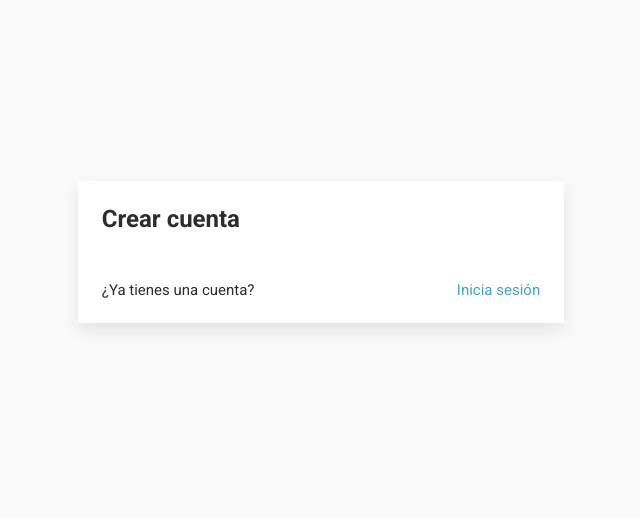
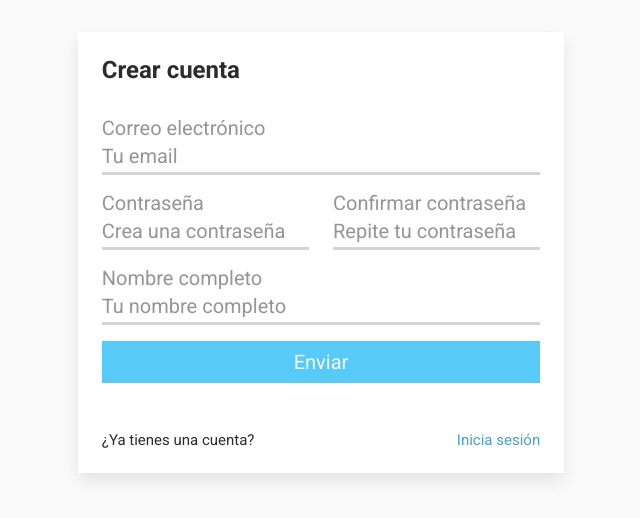
Before and after one commit to ediazjz/bwl-test, a Next.js app: page /signup in a window 1280 px wide. Shown: the part 148-666 px from the top of the page, without its empty margins (319-959 px from the left). Built offline with nearby package versions, Linux system fonts and the light colour scheme; no server answers.

Commit message:
Add Form and Styles to Auth Screens

```diff
--- a/pages/signup.jsx
+++ b/pages/signup.jsx
@@ -1,9 +1,41 @@
-import { AuthCard, Layout } from "../components";
+import Head from 'next/head'
+
+import { AuthCard, Layout } from "../components"
+import styles from '../styles/SignUp.module.css'
 
 export default function SignUp() {
   return (
     <Layout>
+      <Head>
+        <title>Crear cuenta | BWL Test</title>
+      </Head>
+
       <AuthCard type="signup">
+        <form>
+          <div className={styles.email}>
+            <label>Correo electrónico</label>
+            <input type="email" placeholder="Tu email" />
+          </div>
+
+          <div className={styles.password}>
+            <label>Contraseña</label>
+            <input type="password" placeholder="Crea una contraseña" />
+          </div>
+
+          <div className={styles.repeatPassword}>
+            <label>Confirmar contraseña</label>
+            <input type="password" placeholder="Repite tu contraseña" />
+          </div>
+
+          <div className={styles.name}>
+            <label>Nombre completo</label>
+            <input type="text" placeholder="Tu nombre completo" />
+          </div>
+
+          <button className="btn btn--primary">
+            Enviar
+          </button>
+        </form>
       </AuthCard>
     </Layout>
   )
--- /dev/null
+++ b/styles/Home.module.css
@@ -0,0 +1,3 @@
+.email, .password {
+  flex: 1 1 100%;
+}
--- /dev/null
+++ b/styles/SignUp.module.css
@@ -0,0 +1,15 @@
+.email, .password, .repeatPassword, .name {
+  flex: 1 1 100%;
+}
+
+@media only screen and (min-width: 768px) {
+  .password, .repeatPassword {
+    flex: 1 1 50% !important;
+  }
+  .password {
+    padding-right: .75rem;
+  }
+  .repeatPassword {
+    padding-left: .75rem;
+  }
+}
```
Also changed, not shown: pages/index.jsx (+17 -0 lines).
